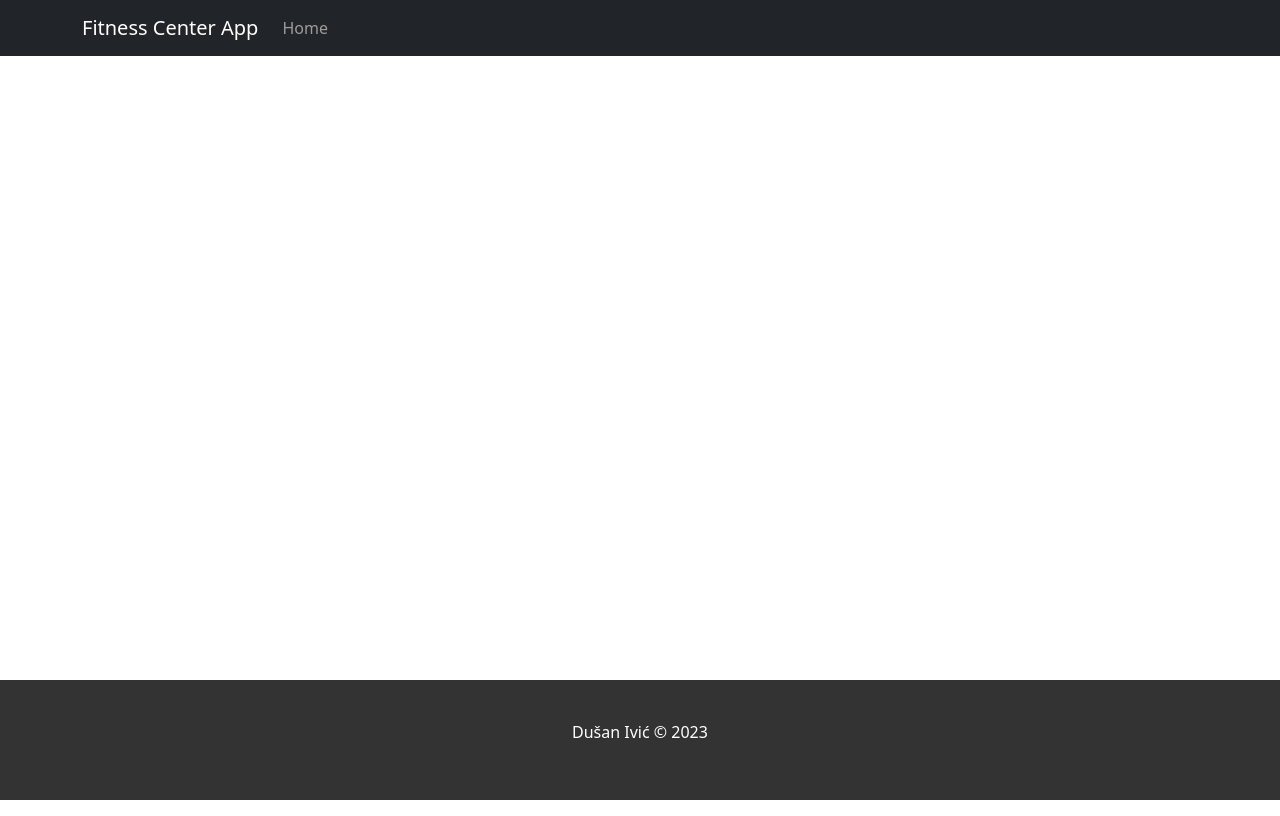
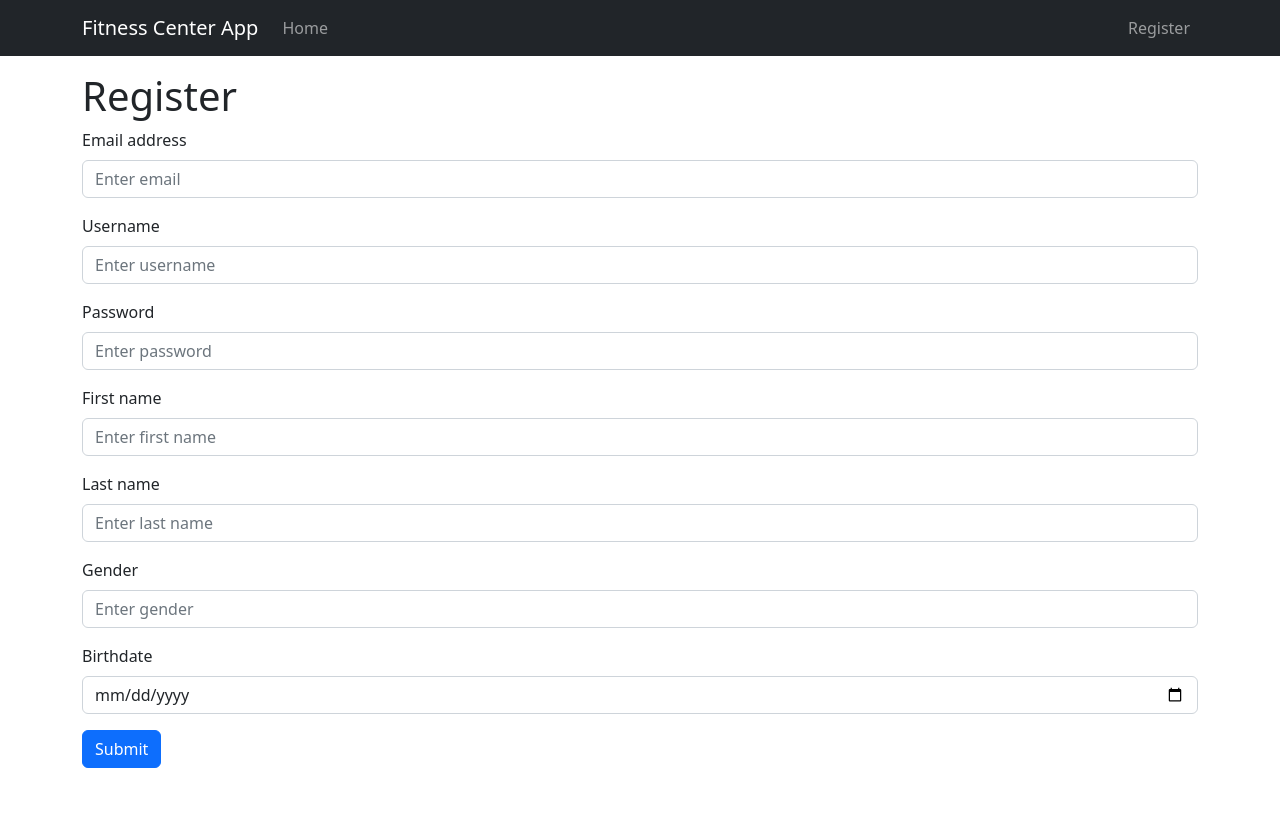
Before and after one commit to Dusan-Ivic/fitness-center-app, a React (Create React App) app in the folder frontend/: page /register in a window 1280 px wide. Built offline with nearby package versions, Linux system fonts and the light colour scheme.

Commit message:
Create register form template

```diff
--- a/frontend/src/App.jsx
+++ b/frontend/src/App.jsx
@@ -2,8 +2,9 @@ import "./App.css";
 import { BrowserRouter as Router, Routes, Route } from "react-router-dom";
 import Container from "react-bootstrap/Container";
 import Header from "./components/Header";
-import Footer from "./components/Footer";
+// import Footer from "./components/Footer";
 import Home from "./pages/Home";
+import Register from "./pages/Register";
 
 function App() {
   return (
@@ -13,9 +14,10 @@ function App() {
         <Container className="mt-3">
           <Routes>
             <Route exact path="/" element={<Home />} />
+            <Route path="/register" element={<Register />} />
           </Routes>
         </Container>
-        <Footer />
+        {/* <Footer /> */}
       </Router>
     </>
   );
--- a/frontend/src/components/Header.jsx
+++ b/frontend/src/components/Header.jsx
@@ -18,6 +18,11 @@ const Header = () => {
               Home
             </Nav.Link>
           </Nav>
+          <Nav>
+            <Nav.Link as={Link} to="/register">
+              Register
+            </Nav.Link>
+          </Nav>
         </Navbar.Collapse>
       </Container>
     </Navbar>
--- /dev/null
+++ b/frontend/src/pages/Register.jsx
@@ -0,0 +1,53 @@
+import React from "react";
+import Form from "react-bootstrap/Form";
+import Button from "react-bootstrap/Button";
+
+const Register = () => {
+  return (
+    <div className="mb-5">
+      <h1>Register</h1>
+      <Form>
+        <Form.Group className="mb-3" controlId="email">
+          <Form.Label>Email address</Form.Label>
+          <Form.Control type="email" placeholder="Enter email" />
+        </Form.Group>
+
+        <Form.Group className="mb-3" controlId="username">
+          <Form.Label>Username</Form.Label>
+          <Form.Control type="text" placeholder="Enter username" />
+        </Form.Group>
+
+        <Form.Group className="mb-3" controlId="password">
+          <Form.Label>Password</Form.Label>
+          <Form.Control type="password" placeholder="Enter password" />
+        </Form.Group>
+
+        <Form.Group className="mb-3" controlId="firstName">
+          <Form.Label>First name</Form.Label>
+          <Form.Control type="text" placeholder="Enter first name" />
+        </Form.Group>
+
+        <Form.Group className="mb-3" controlId="lastName">
+          <Form.Label>Last name</Form.Label>
+          <Form.Control type="text" placeholder="Enter last name" />
+        </Form.Group>
+
+        <Form.Group className="mb-3" controlId="gender">
+          <Form.Label>Gender</Form.Label>
+          <Form.Control type="text" placeholder="Enter gender" />
+        </Form.Group>
+
+        <Form.Group className="mb-3" controlId="birthdate">
+          <Form.Label>Birthdate</Form.Label>
+          <Form.Control type="date" placeholder="Enter birthdate" />
+        </Form.Group>
+
+        <Button variant="primary" type="submit">
+          Submit
+        </Button>
+      </Form>
+    </div>
+  );
+};
+
+export default Register;
```
